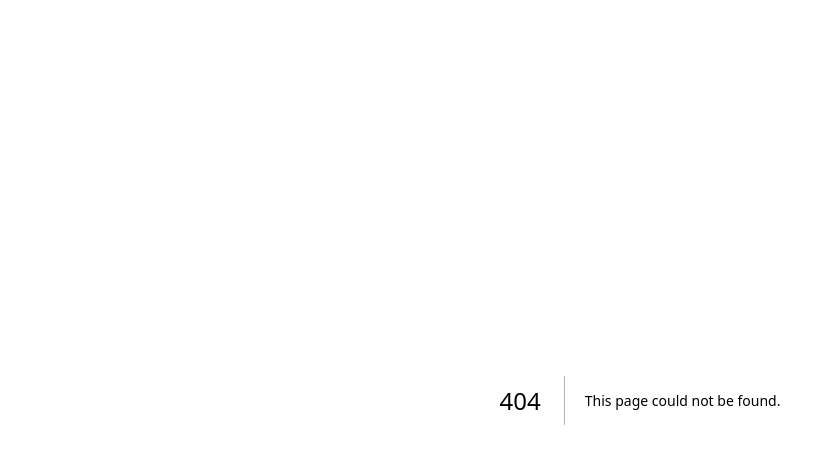
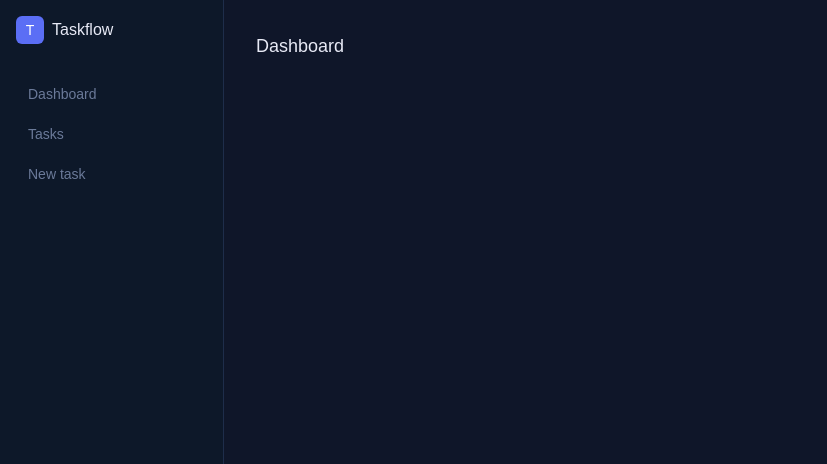
Before and after one commit to lina98st/taskflow, a Next.js app: page /dashboard in a window 1280 px wide. Before the commit this address had no page. Shown: the top 464 px of the page, without its empty margins (0-827 px from the left). Built offline with nearby package versions, Linux system fonts and the light colour scheme.

Commit message:
Add dashboard layout with sidebar

```diff
--- /dev/null
+++ b/app/dashboard/layout.tsx
@@ -0,0 +1,41 @@
+export default function DashboardLayout({
+  children,
+}: {
+  children: React.ReactNode;
+}) {
+  return (
+    <div className="min-h-screen bg-[#0f1629] flex">
+      {/* Sidebar */}
+      <aside className="w-56 bg-[#0d1829] border-r border-[#1e2d4a] min-h-screen flex flex-col p-4">
+        <div className="flex items-center gap-2 mb-8">
+          <div className="w-7 h-7 flex rounded-md items-center justify-center text-white text-sm bg-[#5b6ef5]">
+            T
+          </div>
+          <div className="font-medium text-[#e8eaf6]">Taskflow</div>
+        </div>
+        <nav className="flex flex-col gap-1">
+          <a
+            href="/dashboard"
+            className="flex items-center gap-3 px-3 py-2 rounded-lg text-sm text-[#6b7a99] hover:text-[#e8eaf6] hover:bg-[#1a2540]"
+          >
+            Dashboard
+          </a>
+          <a
+            href="/dashboard/tasks"
+            className="flex items-center gap-3 px-3 py-2 rounded-lg text-sm text-[#6b7a99] hover:text-[#e8eaf6] hover:bg-[#1a2540]"
+          >
+            Tasks
+          </a>
+          <a
+            href="/dashboard/tasks/new"
+            className="flex items-center gap-3 px-3 py-2 rounded-lg text-sm text-[#6b7a99] hover:text-[#e8eaf6] hover:bg-[#1a2540]"
+          >
+            New task
+          </a>
+        </nav>
+      </aside>
+      {/* Main context */}
+      <main className="flex-1 p-8">{children}</main>
+    </div>
+  );
+}
--- /dev/null
+++ b/app/dashboard/page.tsx
@@ -0,0 +1,7 @@
+export default function DashboardPage() {
+  return (
+    <div>
+      <h1 className="text-lg font-medium text-[#e8eaf6] mb-6">Dashboard</h1>
+    </div>
+  );
+}
```
